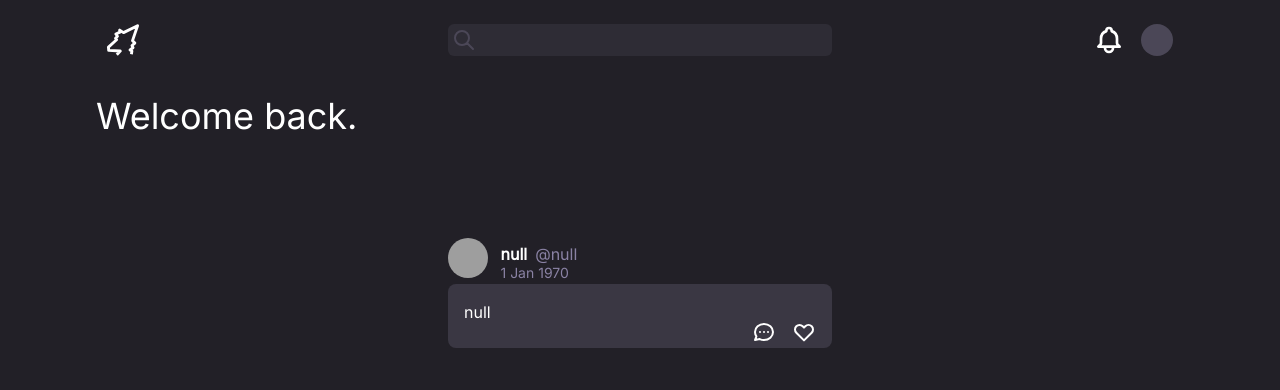
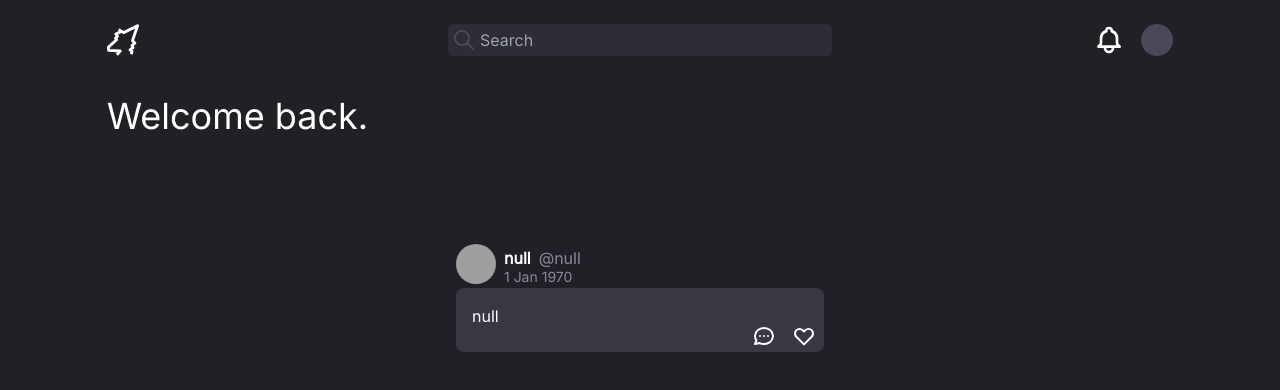
Before and after one commit to PurotoApp/Berry, a Svelte app: page / in a window 1280 px wide. Built offline with nearby package versions, Linux system fonts and the light colour scheme; grey boxes are pictures that could not be loaded.

Commit message:
Fixed Post, Added Placeholder on Searchbar, Accessbility stuff

```diff
--- a/src/app.html
+++ b/src/app.html
@@ -5,7 +5,7 @@
 		<meta name="description" content="A future social network for furries!" />
 		<meta
 			name="viewport"
-			content="width=device-width,initial-scale=1,maximum-scale=1,user-scalable=0,viewport-fit=cover"
+			content="width=device-width,initial-scale=1,maximum-scale=5,viewport-fit=cover"
 		/>
 		<link rel="icon" href="/favicon.png" />
 		<link rel="preconnect" href="https://fonts.googleapis.com" />
--- a/src/components/Post.svelte
+++ b/src/components/Post.svelte
@@ -15,8 +15,9 @@
 	let date = compareDates(createdAt);
 </script>
 
-<div class="grid w-full pt-1 mb-6 rounded-lg cursor-pointer hover:bg-gray-1 transition">
-	<div>
+<div class="grid w-full p-2 mb-6 rounded-lg cursor-pointer hover:bg-gray-1 transition">
+	<!-- Post Header -->
+	<div class="flex items-center">
 		<div
 			on:click={() => to(`/user/${username}`)}
 			class="inline-block rounded-full bg-contain bg-gray-5 w-10 h-10 cursor-pointer select-none"
@@ -26,13 +27,14 @@
 			<div class="block translate-y-1/4">
 				<div on:click={() => to(`/user/${username}`)}>
 					<span class="font-semibold hover:underline cursor-pointer">{name}</span><span
-						class="text-base ml-2 text-gray-8">@{username}</span
+						class="text-base ml-2 text-[#89899A]">@{username}</span
 					>
 				</div>
 			</div>
-			<span class="text-sm select-none text-gray-8">{date}</span>
+			<span class="text-sm select-none text-[#89899A]">{date}</span>
 		</div>
 	</div>
+	<!-- Post Content -->
 	<div class="bg-gray-4 rounded-lg min-h-8 pb-2">
 		<div class="mx-4 my-4">
 			<span>{content}</span>
--- a/src/components/SearchBar.svelte
+++ b/src/components/SearchBar.svelte
@@ -36,6 +36,7 @@
 		<input
 			id="searchArea"
 			type="text"
+			placeholder="Search"
 			autocomplete="off"
 			autocorrect="off"
 			spellcheck="off"
--- a/src/components/WelcomeBack.svelte
+++ b/src/components/WelcomeBack.svelte
@@ -1,3 +1,3 @@
-<div class="relative mt-0 md:ml-24 md:mt-24">
+<div class="relative mt-0 md:mt-24 w-10/12 mx-auto">
 	<h1 class="text-4xl">Welcome back.</h1>
 </div>
```
